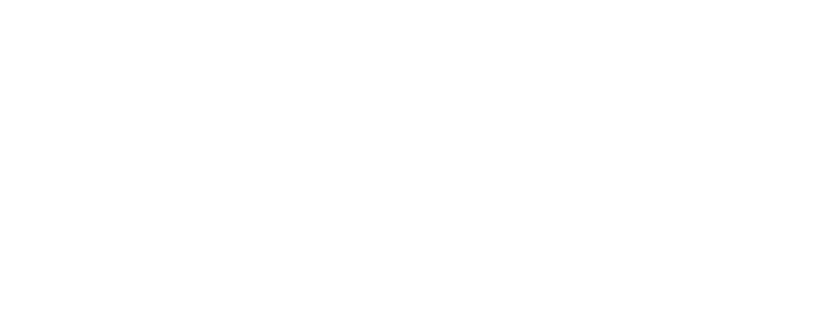
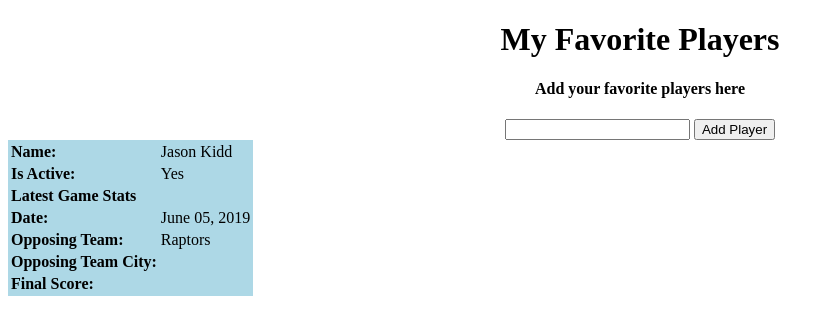
Before and after one commit to bibartanjha/teame9, a Flask app: page /favplayer in a window 1280 px wide. Before the commit the part shown is empty. Shown: the top 335 px of the page, without its empty margins (0-834 px from the left). Run offline with Flask 2, Linux system fonts and the light colour scheme.

Commit message:
Added basics in favplayer.html

```diff
--- a/GCPcode/templates/favplayer.html
+++ b/GCPcode/templates/favplayer.html
@@ -2,9 +2,46 @@
 <html lang="en">
 <head>
     <meta charset="UTF-8">
-    <title>Title</title>
+    <title>My Favorite Players</title>
 </head>
 <body>
+<h1 style="text-align: center"> My Favorite Players</h1>
+<h4 style="text-align: center">Add your favorite players here
+  </h4>
+
+<form action="/favplayer" method="POST" style="text-align: center">
+        <input type="text" name="content" id="content">
+        <input type="submit" value="Add Player">
+</form>
+
+  <table style="background-color:lightblue">
+    <tr >
+        <td style="font-weight:bold">Name: </td>
+        <td>Jason Kidd</td>
+    </tr>
+       <tr >
+        <td style="font-weight:bold">Is Active: </td>
+        <td>Yes</td>
+    </tr>
+       <tr >
+        <td style="font-weight:bold">Latest Game Stats </td>
+       </tr>
+      <div></div>
+       <tr >
+        <td style="font-weight:bold">Date: </td>
+        <td>June 05, 2019</td>
+    </tr>
+       <tr >
+        <td style="font-weight:bold">Opposing Team: </td>
+        <td>Raptors</td>
+    </tr>
+       <tr >
+        <td style="font-weight:bold">Opposing Team City: </td>
+    </tr>
+      <tr >
+        <td style="font-weight:bold">Final Score: </td>
+      </tr>
+  </table>
 
 </body>
 </html>
```
